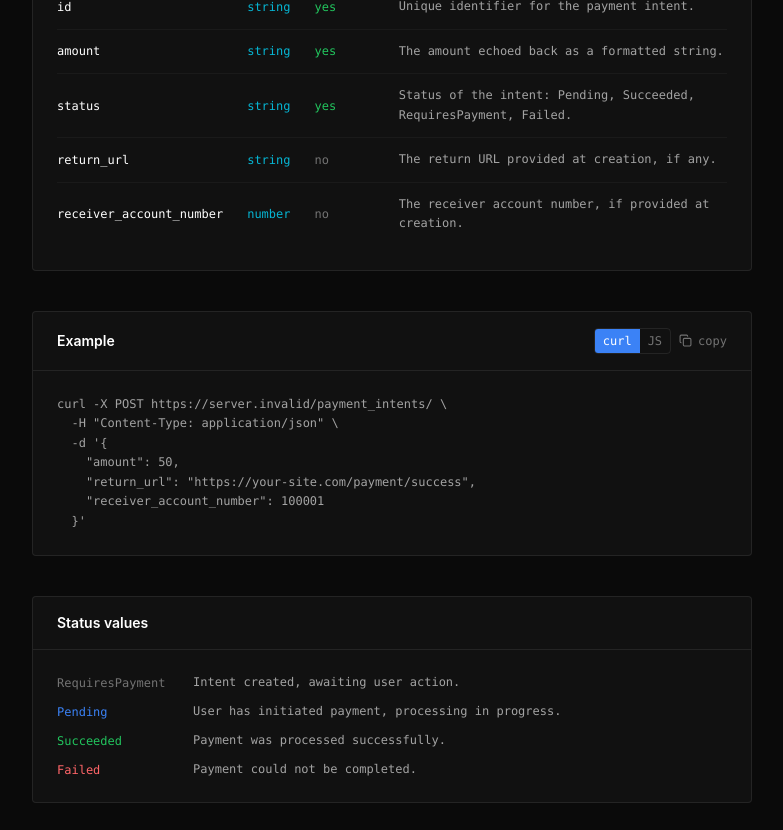
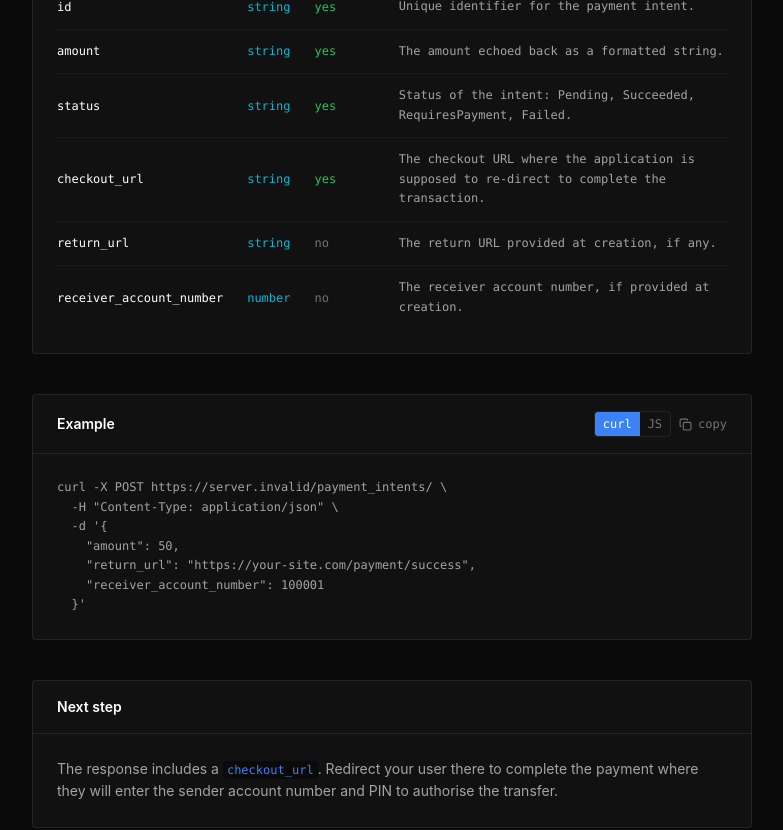
Before and after one commit to Potassiumzz/payment-gateway, a React (Vite) app in the folder frontend/: page /docs in a window 1280 px wide. Shown: the part 1040-1870 px from the top of the page, without its empty margins (115-898 px from the left). Built offline with nearby package versions, Linux system fonts and the light colour scheme; no server answers.

Commit message:
feat: add a "next step" section in doc and TOC

```diff
--- a/frontend/src/pages/documentation/DocumentationPage.tsx
+++ b/frontend/src/pages/documentation/DocumentationPage.tsx
@@ -132,6 +132,19 @@ export default function DocumentationPage() {
           </Card>
 				</div>
 
+        <div id="next-step">
+          <Card>
+            <CardHeader title="Next step" />
+            <CardContent>
+              <p className="text-sm text-text-secondary leading-relaxed">
+                The response includes a <code className="font-mono text-xs bg-background px-1 py-0.5 rounded-sm text-primary">checkout_url</code>.
+                Redirect your user there to complete the payment where they will enter
+                the sender account number and PIN to authorise the transfer.
+              </p>
+            </CardContent>
+          </Card>
+        </div>
+
 				<div id="status">
 					<Card>
 						<CardHeader title="Status values" />
--- a/frontend/src/pages/documentation/data/TOC.ts
+++ b/frontend/src/pages/documentation/data/TOC.ts
@@ -6,5 +6,6 @@ export const TOC_ITEMS = [
 	{ id: "request", label: "Request body" },
 	{ id: "response", label: "Response" },
 	{ id: "example", label: "Example" },
+	{ id: "next-step", label: "Next Step" },
 	{ id: "status", label: "Status values" },
 ];
--- a/frontend/src/pages/documentation/data/fields.ts
+++ b/frontend/src/pages/documentation/data/fields.ts
@@ -37,6 +37,13 @@ export const RESPONSE_FIELDS: Field[] = [
 		description: "Status of the intent: Pending, Succeeded, RequiresPayment, Failed.",
 	},
 	{
+		name: "checkout_url",
+		type: "string",
+		required: true,
+		description:
+			"The checkout URL where the application is supposed to re-direct to complete the transaction.",
+	},
+	{
 		name: "return_url",
 		type: "string",
 		required: false,
```
